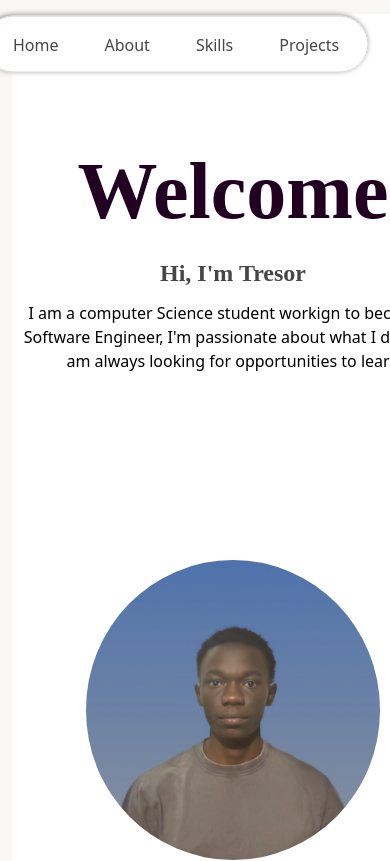
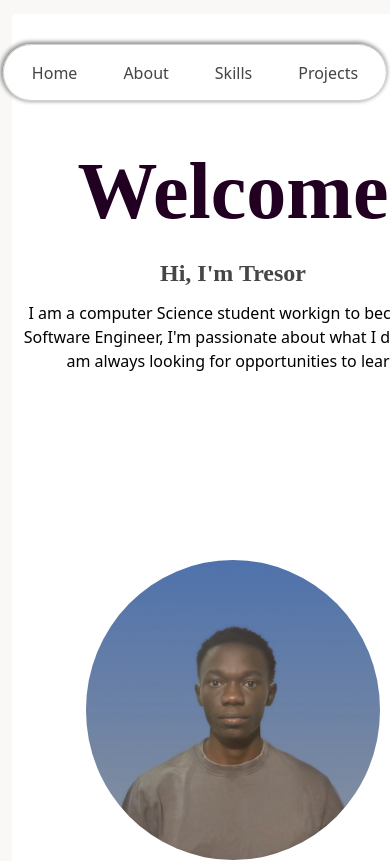
Before and after one commit to TresorBitangimana/Portfolio101, a React (Vite) app in the folder Portfolio2/: page / in a window 390 px wide. Shown: the top 861 px of the page. Built offline with nearby package versions, Linux system fonts and the light colour scheme.

Commit message:
fixed nav bar

```diff
--- a/Portfolio2/src/App.css
+++ b/Portfolio2/src/App.css
@@ -23,11 +23,30 @@
 /* apps main container.  */
 .app-container {
     height: 100vh;
+    height: 100dvh;
     width: 100vw;
     display: grid;
     grid-template-columns: repeat(2, 1fr);
     grid-template-columns: 40% 60%;
     background-color: var(--background-color);
+}
+
+/* while the screen size is less than 1000px the nav contaienr is hidden  */
+.nav-container {
+    display: none;
+}
+
+@media screen and (max-width: 1000px) {
+    .nav-container {
+        display: block;
+        border: 1px solid black;
+        grid-column: span 2;
+        position: fixed;
+    }
+
+    .in-content-nav-container {
+        display: none;
+    }
 }
 
 .profile-container {
--- a/Portfolio2/src/App.jsx
+++ b/Portfolio2/src/App.jsx
@@ -10,11 +10,14 @@ import Skills from "./Skills/Skills.jsx";
 function App() {
     return (
         <div className="app-container" id="app-container">
+            <div className="nav-container" id="nav-container">
+                <Nav />
+            </div>
             <div className="profile-container" id="profile-container">
                 <Profile />
             </div>
             <div className="content-container" id="content-contaienr">
-                <Nav />
+                <Nav className="in-content-nav" />
                 <div id="home">
                     <Home />
                 </div>
--- a/Portfolio2/src/Nav/Nav.css
+++ b/Portfolio2/src/Nav/Nav.css
@@ -3,8 +3,8 @@
     width: auto;
 
     position: fixed;
-    left: 55%;
-    transform: translate(10%, -50%);
+    left: 68%;
+    transform: translateX(-50%);
     bottom: 88%;
 
     padding-left: 5px;
@@ -18,7 +18,7 @@
     justify-content: center;
     user-select: none;
     background: var(--white-blurr-background-v1);
-    transition: 0.5s;
+    /* transition: 0.5s; */
 }
 .nav:hover {
     box-shadow: -1px -1px 10px rgb(69, 69, 69);
@@ -29,8 +29,8 @@
         position: fixed;
         margin: auto;
         position: fixed;
-        /* left: 30%; */
-        transform: translate(-60%, -50%);
+        left: 50%;
+        transform: translateX(-50%);
     }
 }
 
```
